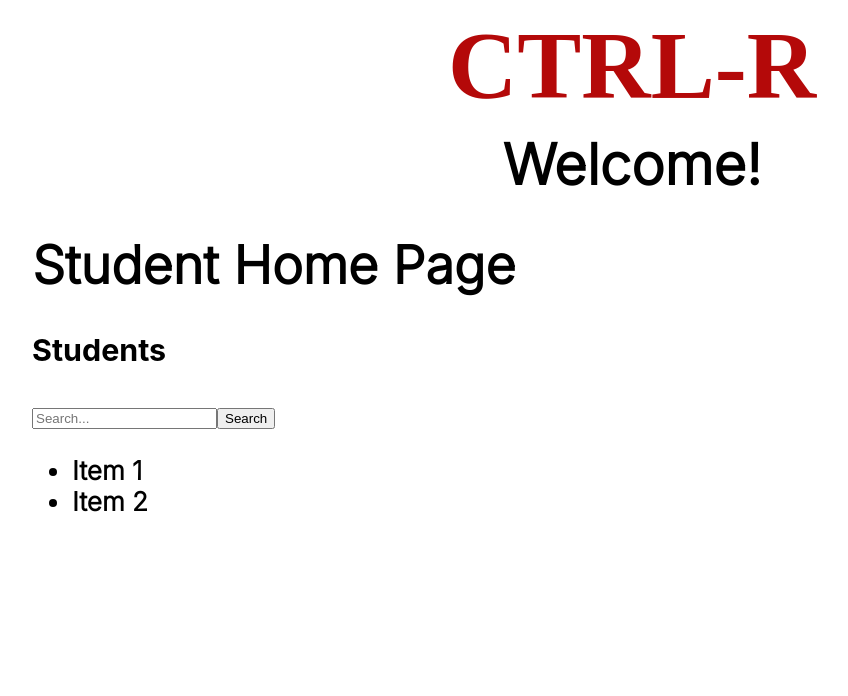
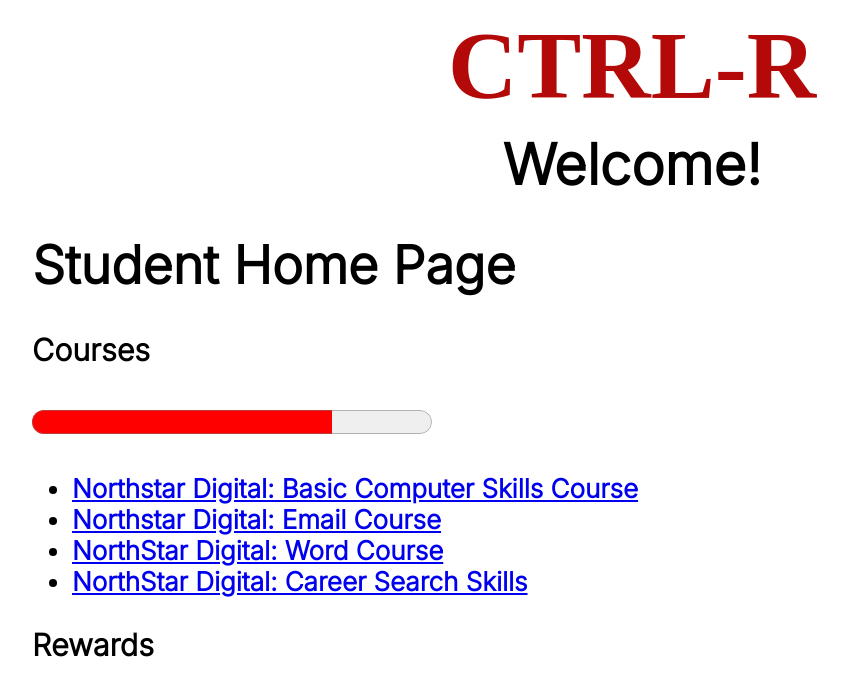
Before and after one commit to cfgcolumbus23/Team-14, a React (Create React App) app in the folder client/: page / in a window 1280 px wide. Shown: the top 696 px of the page, without its empty margins (8-856 px from the left). Built offline with nearby package versions, Linux system fonts and the light colour scheme; a web font is replaced by a local one.

Commit message:
Displayed Student Home Page

```diff
--- a/client/src/App.jsx
+++ b/client/src/App.jsx
@@ -14,7 +14,7 @@
             </div>
             <div className='body'>
                 <h1>Student Home Page</h1>
-                <AdminHome />
+                <StudentHome />
             </div>
         </div>
     )
--- a/client/src/pages/StudentHome.jsx
+++ b/client/src/pages/StudentHome.jsx
@@ -15,7 +15,6 @@
     const fractionTaken = takenCoursesCount / Object.keys(courses).length;
     return (
         <div class="StudentHome">
-            <h2>Welcome, Student!</h2>
             <h3>Courses</h3>
             <progress class="colored" id="progress" value={fractionTaken * 100} max="100" > ${fractionTaken * 100}% </progress>
             <ul>
@@ -23,7 +22,7 @@
                 <li key={index}><a href={value.link}>{course}</a></li>
             ))}
             </ul>
-
+            <h3>Rewards</h3>
         </div>
     )
 }
```
